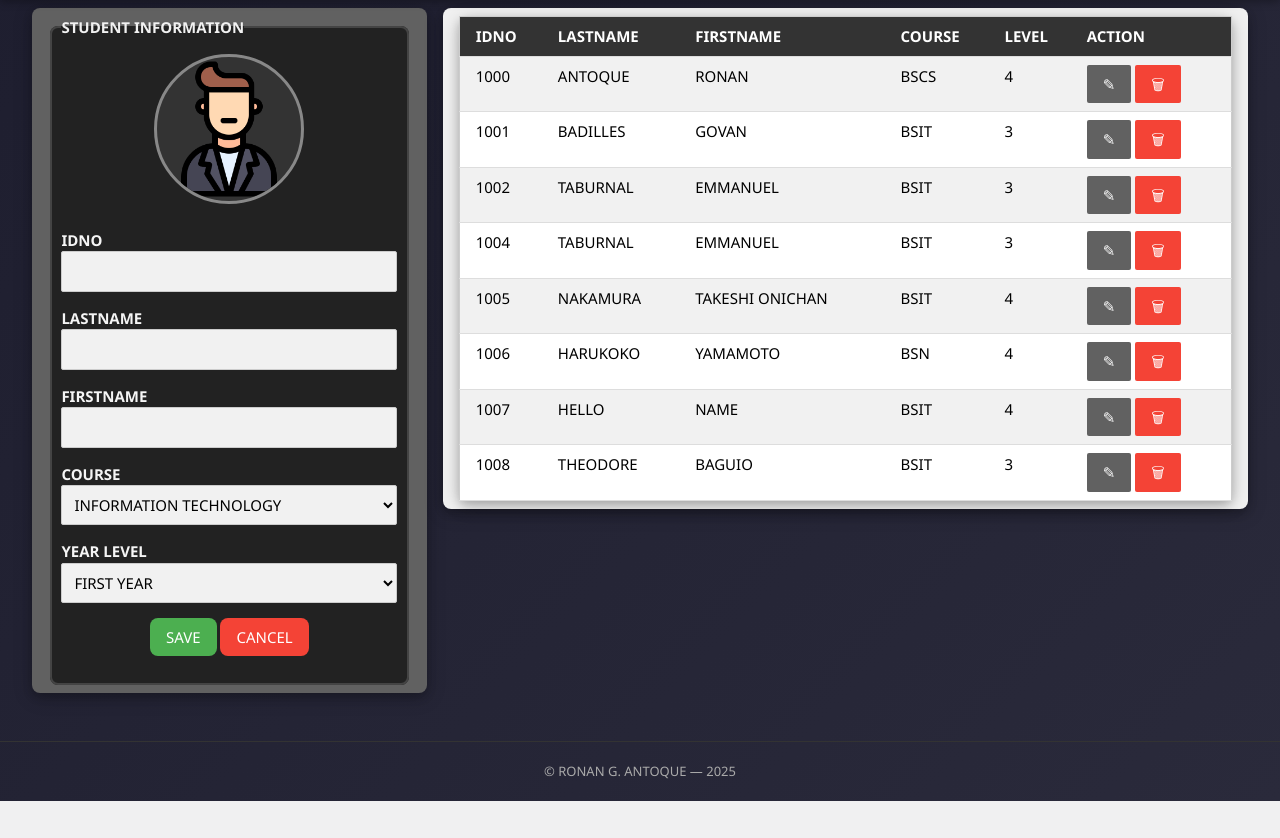
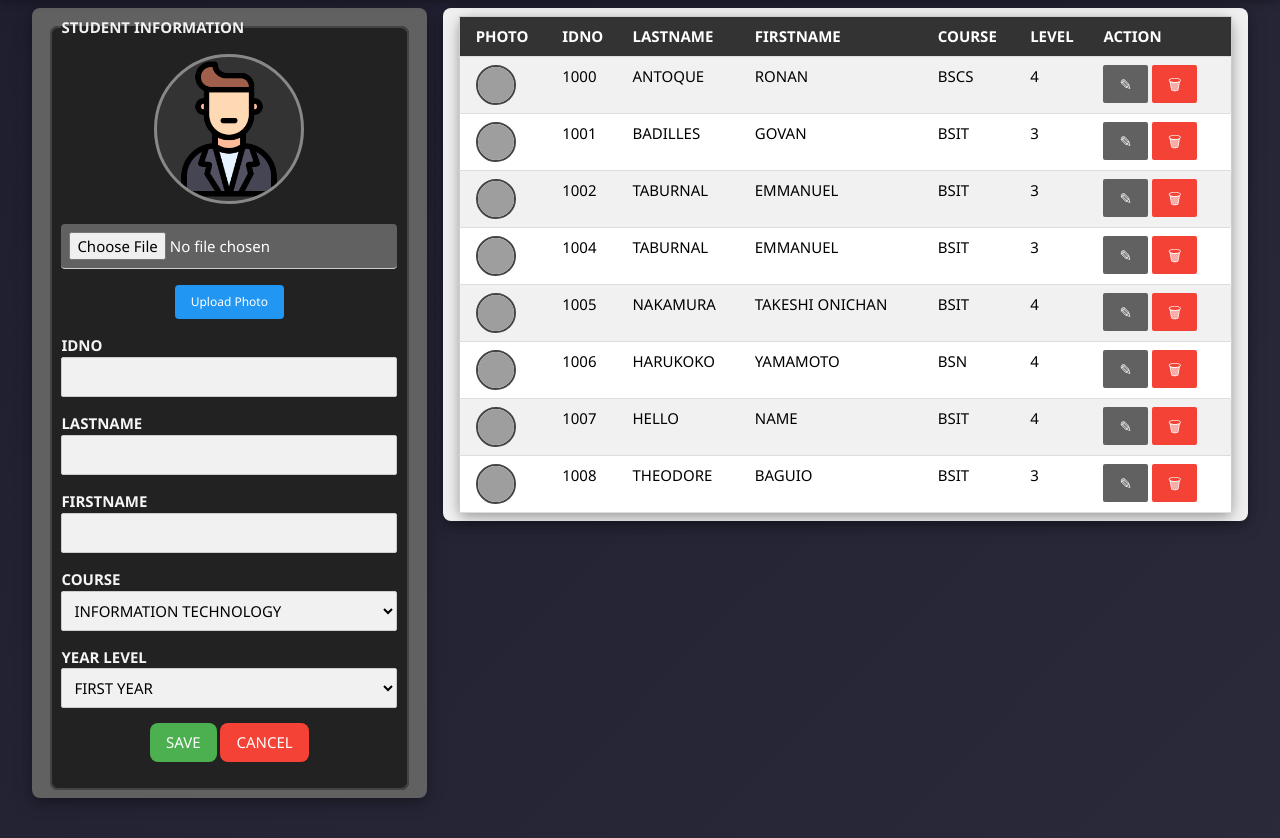
Before and after one commit to RonanStack24/student_web, a Flask app: page / in a window 1280 px wide. Shown: the part 58-896 px from the top of the page. Before the commit the page ends 859 px from the top, so only its background shows below. Run offline with Flask 3, Linux system fonts and the light colour scheme; data comes from the database, SQL or seed files in the repository; grey boxes are pictures that could not be loaded.

Commit message:
Enhance student form with photo upload feature
Added file input and upload button for student photos.

```diff
--- a/templates/index.html
+++ b/templates/index.html
@@ -9,13 +9,16 @@
         <legend class="w3-text-light-grey">
           <b>STUDENT INFORMATION</b>
         </legend>
+
         <form
           action="{{ url_for('add_student') }}"
           method="POST"
           id="studentForm"
         >
           <center>
+            <!-- PROFILE PREVIEW -->
             <img
+              id="profilePreview"
               src="{{ url_for('static', filename='images/account.png') }}"
               style="
                 width: 150px;
@@ -28,6 +31,24 @@
                 background: #333;
               "
             />
+
+            <!-- FILE INPUT -->
+            <input
+              type="file"
+              id="photoInput"
+              accept="image/*"
+              class="w3-input w3-dark-grey w3-round"
+              style="margin-top: 10px"
+            />
+
+            <!-- UPLOAD BUTTON -->
+            <button
+              type="button"
+              class="w3-button w3-blue w3-round w3-small w3-margin-top"
+              onclick="uploadPhoto()"
+            >
+              Upload Photo
+            </button>
           </center>
 
           <p>
@@ -40,6 +61,7 @@
               required
             />
           </p>
+
           <p>
             <label><b>LASTNAME</b></label>
             <input
@@ -50,6 +72,7 @@
               required
             />
           </p>
+
           <p>
             <label><b>FIRSTNAME</b></label>
             <input
@@ -60,6 +83,7 @@
               required
             />
           </p>
+
           <p>
             <label><b>COURSE</b></label>
             <select
@@ -76,6 +100,7 @@
               <option value="BSN">NURSING</option>
             </select>
           </p>
+
           <p>
             <label><b>YEAR LEVEL</b></label>
             <select
@@ -90,6 +115,7 @@
               <option value="4">FOURTH YEAR</option>
             </select>
           </p>
+
           <p class="w3-center">
             <input
               type="submit"
@@ -106,12 +132,15 @@
       </fieldset>
     </div>
   </div>
+
+  <!-- TABLE -->
   <div class="w3-twothird w3-container">
     <div class="w3-card-4 w3-round-large w3-light-grey w3-padding">
       <table
         class="w3-table-all w3-card-4 w3-hoverable w3-striped w3-round-large"
       >
         <tr style="background-color: #333; color: #fff">
+          <th>PHOTO</th>
           <th>IDNO</th>
           <th class="w3-hide-small w3-hide-medium">LASTNAME</th>
           <th class="w3-hide-small w3-hide-medium">FIRSTNAME</th>
@@ -124,7 +153,24 @@
 
         {% for student in studentlist %}
         <tr class="w3-hover-dark-grey">
+          <!-- PHOTO HERE -->
+          <td>
+            <img
+              src="/static/images/{{ student['idno'] }}.jpg"
+              onerror="this.src='/static/images/account.png'"
+              style="
+                width: 40px;
+                height: 40px;
+                border-radius: 50%;
+                object-fit: cover;
+                border: 2px solid #444;
+              "
+            />
+          </td>
+
+          <!-- IDNO -->
           <td>{{ student['idno'] }}</td>
+
           <td class="w3-hide-small w3-hide-medium">
             {{ student['lastname'].upper() }}
           </td>
@@ -132,15 +178,17 @@
             {{ student['firstname'].upper() }}
           </td>
           <td class="w3-hide-large">
-            {{ student['lastname'].upper() }},{{ student['firstname'].upper() }}
+            {{ student['lastname'].upper() }}, {{ student['firstname'].upper()
+            }}
           </td>
           <td class="w3-hide-small w3-hide-medium">
             {{ student['course'].upper() }}
           </td>
           <td class="w3-hide-small w3-hide-medium">{{ student['level'] }}</td>
           <td class="w3-hide-large">
-            {{ student['course'].upper() }},{{ student['level'] }}
+            {{ student['course'].upper() }}, {{ student['level'] }}
           </td>
+
           <td>
             <!-- EDIT BUTTON -->
             <button
@@ -161,8 +209,9 @@
               href="{{ url_for('delete_student', idno=student['idno']) }}"
               class="w3-button w3-round-small w3-red w3-hover-pale-red"
               onclick="return confirm('Delete this student?');"
-              >&#x1F5D1;</a
             >
+              &#x1F5D1;
+            </a>
           </td>
         </tr>
         {% endfor %}
@@ -171,7 +220,44 @@
   </div>
 </div>
 
-<!-- JavaScript for Edit -->
+<!-- Upload Photo JavaScript -->
+<script>
+  function uploadPhoto() {
+    let fileInput = document.getElementById("photoInput");
+    let file = fileInput.files[0];
+    let idno = document.getElementById("idno").value;
+
+    if (!idno) {
+      alert("Enter IDNO before uploading a photo!");
+      return;
+    }
+
+    if (!file) {
+      alert("Please select a photo first!");
+      return;
+    }
+
+    let formData = new FormData();
+    formData.append("photo", file);
+    formData.append("idno", idno);
+
+    fetch("/upload-photo", {
+      method: "POST",
+      body: formData,
+    })
+      .then((res) => res.json())
+      .then((data) => {
+        alert(data.message);
+
+        // refresh preview image
+        document.getElementById("profilePreview").src =
+          "/static/images/" + idno + ".jpg?" + new Date().getTime();
+      })
+      .catch((err) => console.error(err));
+  }
+</script>
+
+<!-- Edit button fill form -->
 <script>
   function editStudent(idno, lastname, firstname, course, level) {
     document.getElementById("idno").value = idno;
@@ -179,7 +265,13 @@
     document.getElementById("firstname").value = firstname;
     document.getElementById("course").value = course;
     document.getElementById("level").value = level;
-    window.scrollTo({ top: 0, behavior: "smooth" }); // scroll to form
+
+    // load photo when editing
+    document.getElementById("profilePreview").src =
+      "/static/images/" + idno + ".jpg?" + new Date().getTime();
+
+    window.scrollTo({ top: 0, behavior: "smooth" });
   }
 </script>
+
 {% endblock %}
```
Lines whose indentation alone changed are shown as unchanged.
